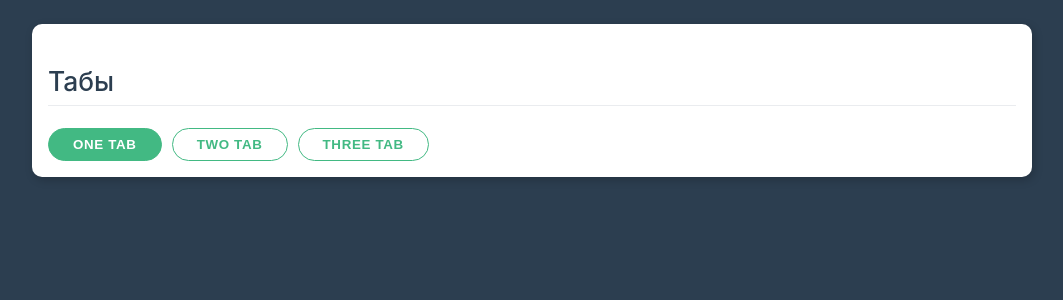
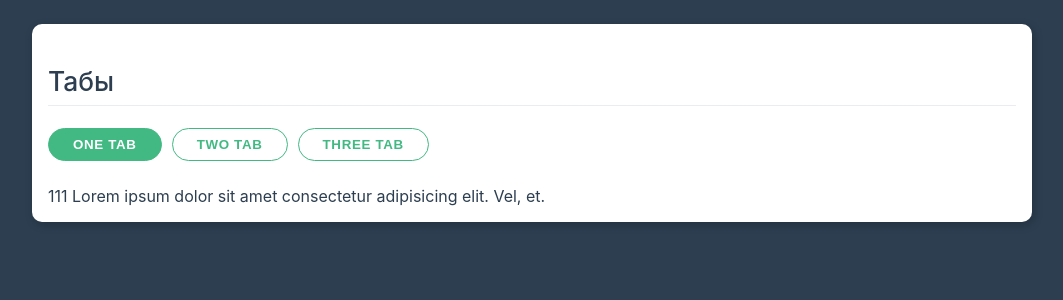
Before and after one commit to sheffcer/vue3-test, a Vue app: page / in a window 1280 px wide. Shown: the top 300 px of the page, without its empty margins (108-1171 px from the left). Built offline with nearby package versions, Linux system fonts and the light colour scheme.

Commit message:
modify tabs

```diff
--- a/src/App.vue
+++ b/src/App.vue
@@ -16,12 +16,26 @@
         :color="active === 'three' ? 'primary' : ''"
         @action="active = 'three'">
         three tab </app-button>
+        </div>
+        <app-text-one
+        v-if="active === 'one'"
+        style="display:block"
+        ></app-text-one>
+        <app-text-two
+        v-else-if="active === 'two'"
+        style="display:block"
+        ></app-text-two>
+        <app-text-three
+        v-else-if="active === 'three'"
+        style="display:block"></app-text-three>
       </div>
-    </div>
   </div>
 </template>
 <script>
 import AppButton from './AppButton'
+import AppTextOne from './components/AppTextOne'
+import AppTextTwo from './components/AppTextTwo'
+import AppTextThree from './components/AppTextThree'
 export default {
   data () {
     return {
@@ -29,7 +43,10 @@ export default {
     }
   },
   components: {
-    AppButton
+    AppButton,
+    AppTextOne,
+    AppTextTwo,
+    AppTextThree
   }
 }
 </script>
--- /dev/null
+++ b/src/components/AppTextOne.vue
@@ -0,0 +1,15 @@
+<template>
+  <div>
+    111 Lorem ipsum dolor sit amet consectetur adipisicing elit. Vel, et.
+  </div>
+</template>
+
+<script>
+export default {
+
+}
+</script>
+
+<style lang="scss" scoped>
+
+</style>
--- /dev/null
+++ b/src/components/AppTextThree.vue
@@ -0,0 +1,15 @@
+<template>
+  <div>
+    3Lorem ipsum dolor sit amet consectetur adipisicing elit. Voluptatum dolorem molestias dicta impedit deserunt ipsa quia dolore ex quisquam. Tenetur!
+  </div>
+</template>
+
+<script>
+export default {
+
+}
+</script>
+
+<style lang="scss" scoped>
+
+</style>
--- /dev/null
+++ b/src/components/AppTextTwo.vue
@@ -0,0 +1,15 @@
+<template>
+  <div>
+   222 Lorem ipsum, dolor sit amet consectetur adipisicing elit. Ut recusandae veritatis, tenetur praesentium rerum sed?
+  </div>
+</template>
+
+<script>
+export default {
+
+}
+</script>
+
+<style lang="scss" scoped>
+
+</style>
--- a/src/theme.css
+++ b/src/theme.css
@@ -192,4 +192,5 @@ h3 {
 
 .tabs {
     display: flex;
+    margin-bottom: 25px;
 }
```
